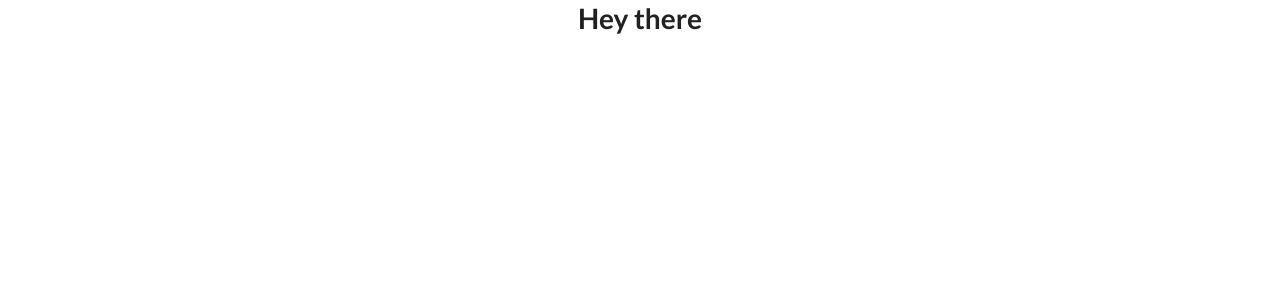
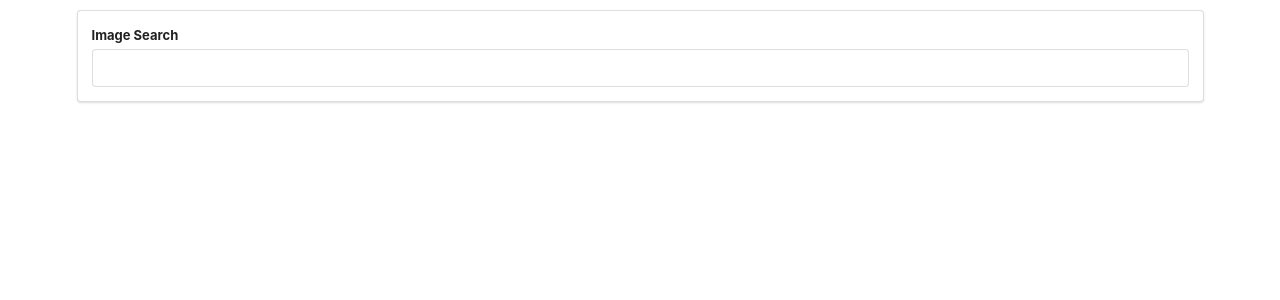
Before and after one commit to ankitt01/Pics-app, a React (Create React App) app: page / in a window 1280 px wide. Shown: the top 300 px of the page. Built offline with nearby package versions, Linux system fonts and the light colour scheme.

Commit message:
searchbar markup

```diff
--- a/src/components/App.js
+++ b/src/components/App.js
@@ -1,9 +1,9 @@
 import './App.css';
-
+import SearchBar from './Searchbar'
 function App() {
   return (
-    <div className="App">
-      <h1>Hey there</h1>
+    <div className="ui container" style={{marginTop: '10px'}}>
+      <SearchBar />
     </div>
   );
 }
--- /dev/null
+++ b/src/components/Searchbar.js
@@ -0,0 +1,19 @@
+import React, { Component } from 'react';
+
+class SearchBar extends React.Component {
+    state = {  }
+    render() {
+        return (
+            <div className="ui segment">
+                <form className="ui form">
+                    <div className="field">
+                        <label>Image Search</label>
+                        <input type="text"/>
+                    </div>
+                </form>
+            </div>
+         );
+    }
+}
+
+export default SearchBar;
```
